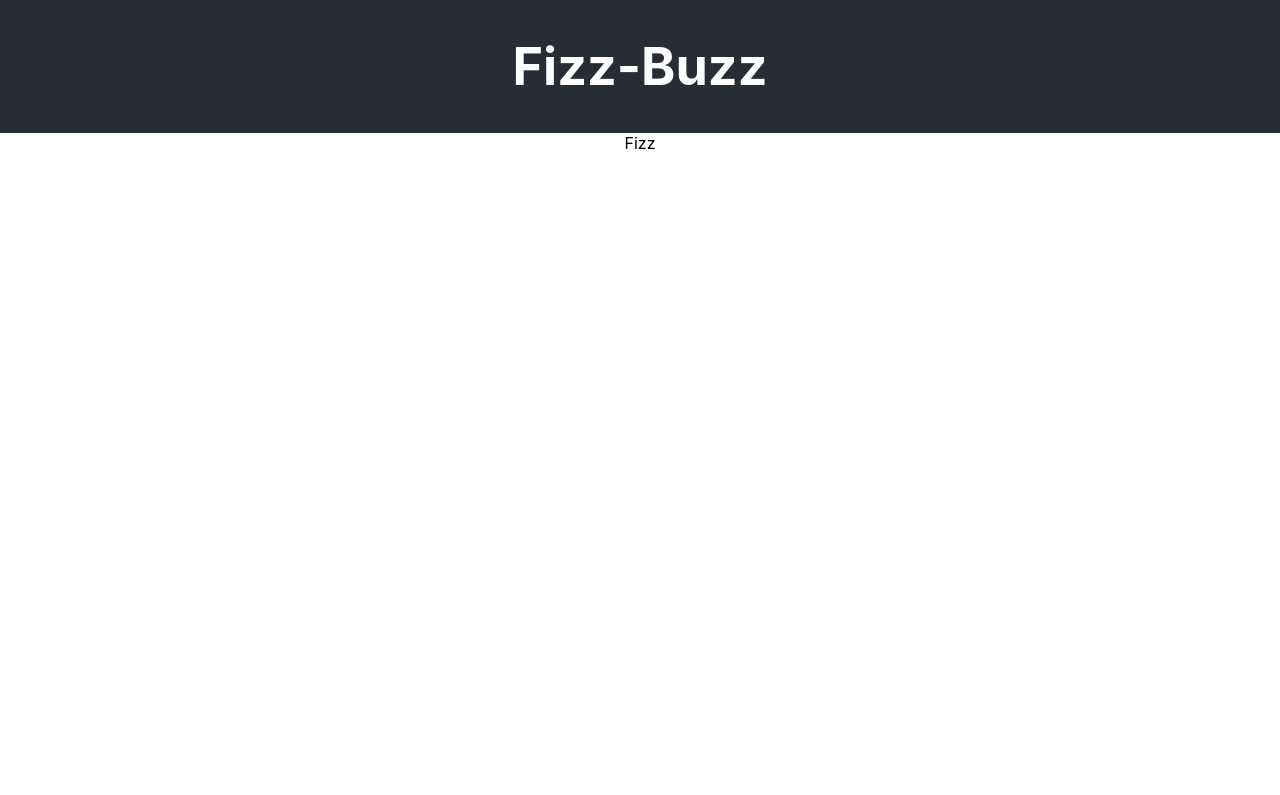
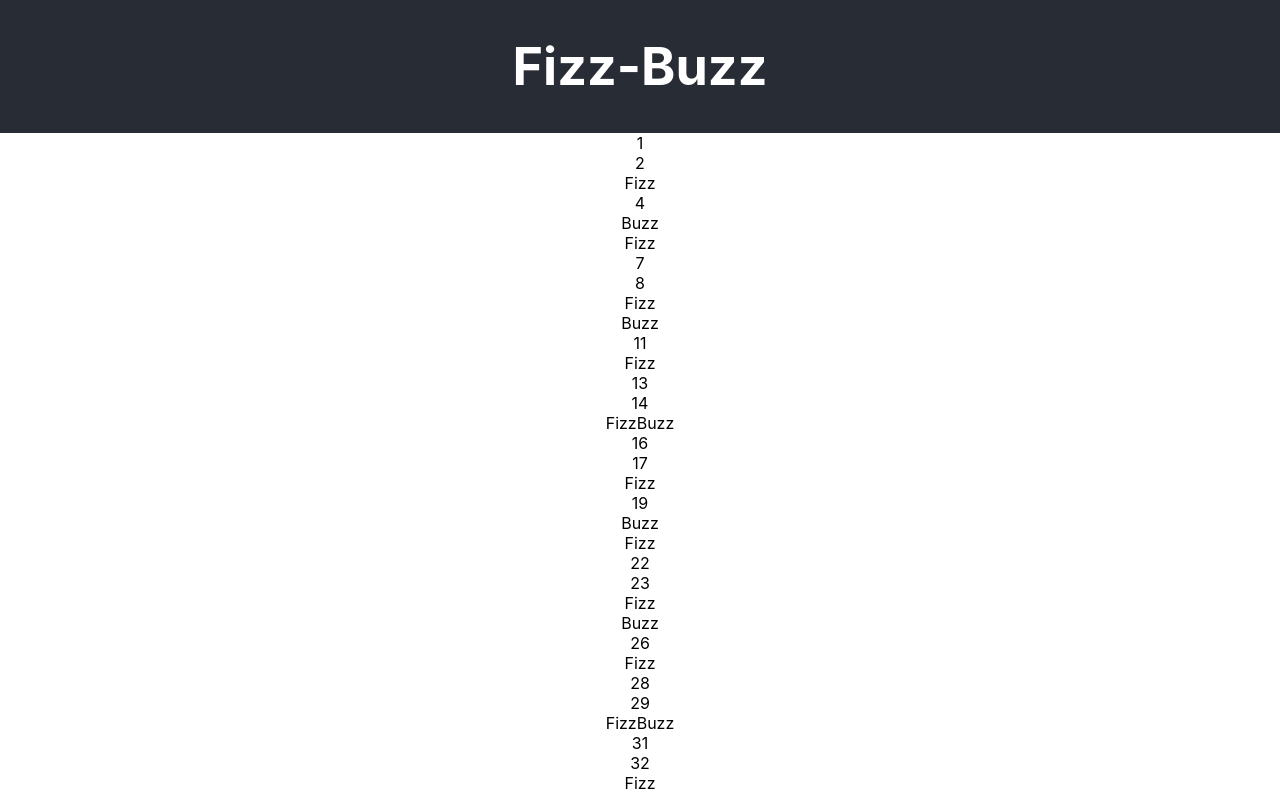
Before and after one commit to varunesh-ram/fizz-buzz, a React (Create React App) app: page / in a window 1280 px wide. Shown: the top 795 px of the page. Built offline with nearby package versions, Linux system fonts and the light colour scheme.

Commit message:
:lipstick: UI displaying 1 to 100

```diff
--- a/src/App.js
+++ b/src/App.js
@@ -2,15 +2,25 @@ import React from 'react';
 import './App.css';
 import FizzBuzzPrinter from './component/FizzBuzzPrinter'
 
-function App() {
+class  App extends React.Component {
+  createFizzBuzzList = () => {
+    let body=[];
+    for(let i=1;i<101;i++)
+    {
+      body.push(<FizzBuzzPrinter key={i} number={i}/>)
+    }
+    return body
+  };
+  render(){
     return (
       <div className="App">
         <header className="App-header">
           <h1>Fizz-Buzz</h1>
         </header>
-        <FizzBuzzPrinter number={"3"}/>
+        {this.createFizzBuzzList()}
       </div>
     );
+  }
 }
 
 export default App;
```
Also changed, not shown: 1 other file (tests, documents, lock files or other folders).
